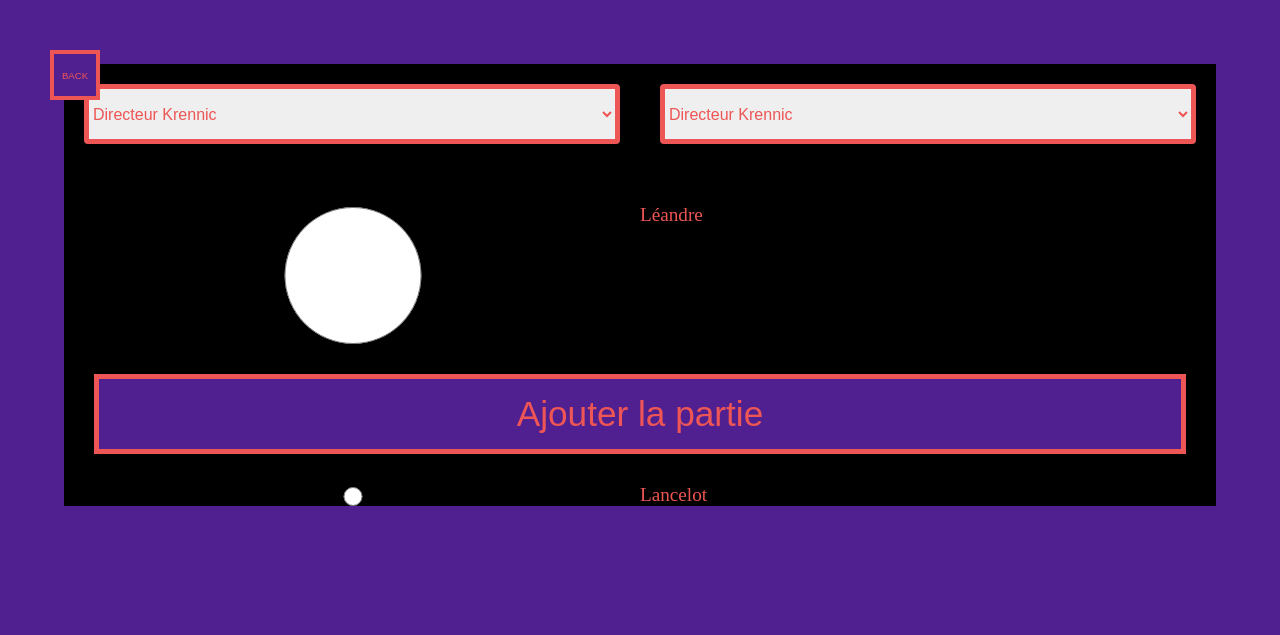
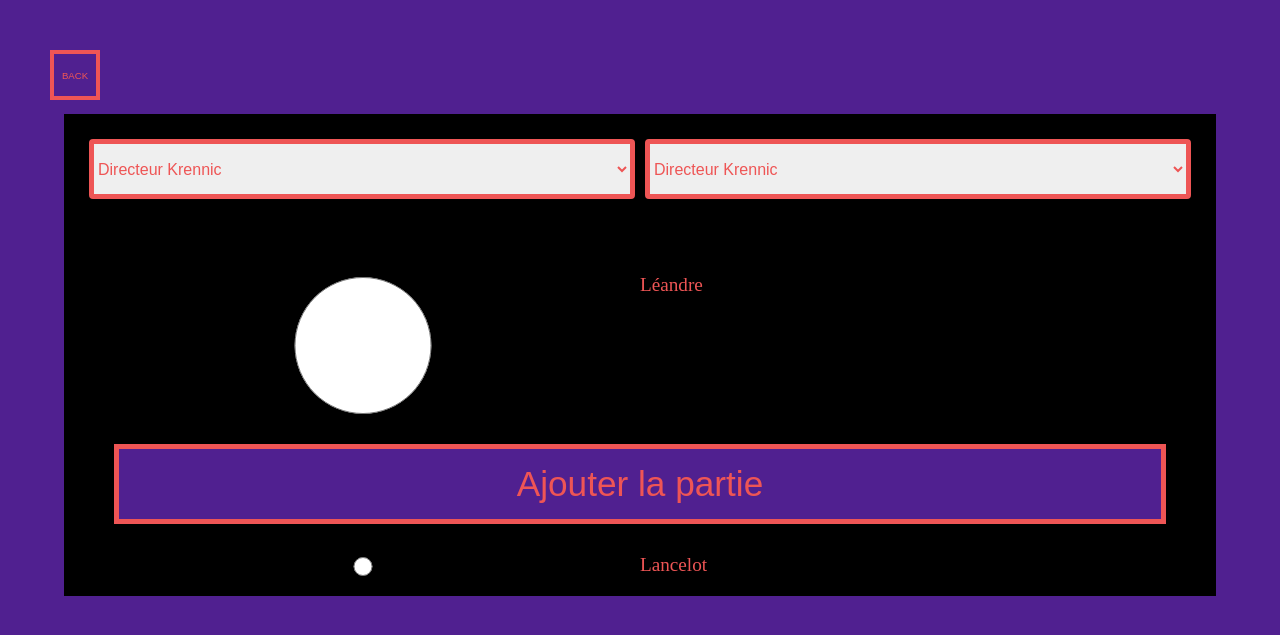
Before and after one commit to Iriax72/parties-swu, a PHP site: page /pages/addGame.php in a window 1280 px wide. Shown: the top 635 px of the page. Run offline with PHP 8.4, Linux system fonts and the light colour scheme; data that the repository does not hold is empty.

Commit message:
dernier css

```diff
--- a/css/addGame.css
+++ b/css/addGame.css
@@ -1,5 +1,6 @@
 body {
     background-color: #502090;
+    padding-top: 50px;
 }
 
 #back-btn {
@@ -11,6 +12,7 @@ body {
 
 form {
     margin: 5vw;
+    padding: 20px;
     display: grid;
     grid-template-columns: 50% 50%;
     grid-template-rows: repeat(3, 1fr);
@@ -32,7 +34,7 @@ form {
 form select {
     min-width: 160px;
     height: 60px;
-    margin: 20px;
+    margin: 5px;
     border: 5px solid #ee5555;
     border-radius: 4px;
     font-size: 1rem;
--- a/css/seeDatas.css
+++ b/css/seeDatas.css
@@ -6,6 +6,7 @@
 }
 
 body {
+    padding-top: 50px;
     display: grid;
     grid-template-columns: 50% 50%;
     grid-template-rows: 50% 50%;
```
